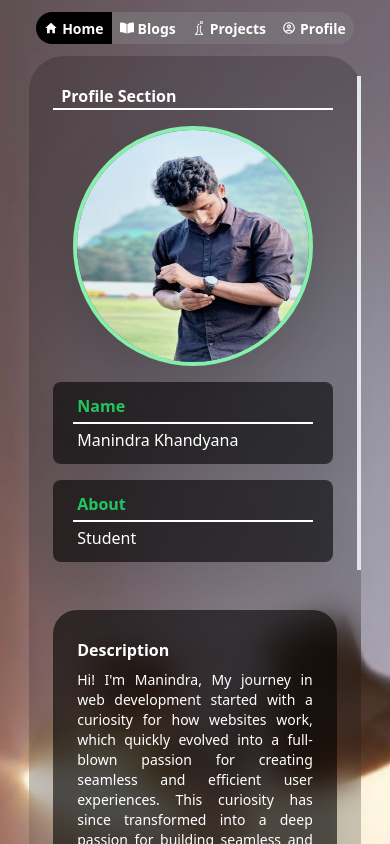
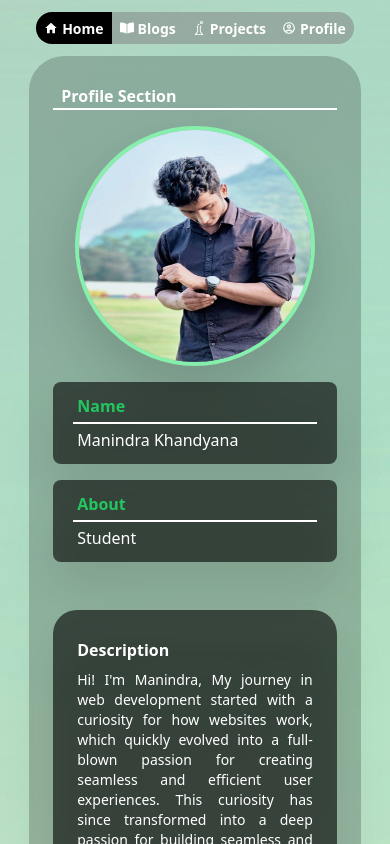
Before and after one commit to Manindra289/responsive_portfolio, a React (Create React App) app: page /Profile in a window 390 px wide. Shown: the top 844 px of the page. Built offline with nearby package versions, Linux system fonts and the light colour scheme.

Commit message:
minimal changes

```diff
--- a/src/App.css
+++ b/src/App.css
@@ -41,6 +41,13 @@ html{
   background-position: center;
 
 }
+@media (max-width: 1024px) {
+  html {
+    background-image: url('./assets/background3.jpg');
+    background-position: center;
+  }
+}
+
 *::selection{
   background-color: rgb(219 39 119);
 }
--- a/src/components/BlogPage/BlogPage.js
+++ b/src/components/BlogPage/BlogPage.js
@@ -35,7 +35,7 @@ const BlogPage = () => {
   return (
     <div className=' w-[100vw] lg:h-[100vh] lg:grid-rows-1 lg:grid-cols-1 grid grid-cols-1'>
       <div className=' max-lg:flex max-lg:flex-col lg:grid lg:grid-rows-8 lg:grid-cols-12 max-lg:mt-14 lg:self-center justify-self-center lg:h-[85vh] w-[85vw] smallest_scn' >
-      <div className='lg:row-span-8 lg:col-span-3 col-span-9  md:col-span-2  border-r-4 p-2 mt-5 mb-5 px-4 '>
+      <div className='lg:row-span-8 lg:col-span-3 col-span-9  md:col-span-2  lg:border-r-4 p-2 mt-5 mb-5 px-4 '>
       <div className='lg:row-span-1 col-span-9'>
             <h1  className='2xl:text-5xl text-white max-sm:p-0 p-[0.1rem] pl-0 max-sm:text-base text-xl ml-[1.5rem] font-bold'>Blogs Category</h1>
             <hr className='border-white align-middle mx-4'/>
--- a/src/components/ProfilePage/ProfilePage.js
+++ b/src/components/ProfilePage/ProfilePage.js
@@ -16,7 +16,7 @@ const ProfilePage = () => {
   return (
     <div className=' w-[100vw] lg:h-[100vh] lg:grid-rows-1 lg:grid-cols-1 grid grid-cols-1'>
       <div className=' max-lg:flex max-lg:flex-col lg:grid lg:grid-rows-8 lg:grid-cols-12 max-lg:mt-14 lg:self-center justify-self-center lg:h-[85vh] w-[85vw] smallest_scn' >
-          <div className='lg:row-span-8 lg:col-span-4 border-r-4 p-2 mt-5 mb-5'>
+          <div className='lg:row-span-8 lg:col-span-4 lg:border-r-4 p-2 mt-5 mb-5'>
           <h1  className='2xl:text-5xl text-white max-sm:p-0 p-[0.1rem] pl-0 max-sm:text-base text-xl ml-[1.5rem] font-bold'>Profile Section</h1>
           <hr className='border-white align-middle mx-4'/>
 
--- a/src/components/ProjectPage/ProjectPage.js
+++ b/src/components/ProjectPage/ProjectPage.js
@@ -36,7 +36,7 @@ const ProjectPage = () => {
 
     <div className=' w-[100vw] lg:h-[100vh] lg:grid-rows-1 lg:grid-cols-1 grid grid-cols-1'>
       <div className=' max-lg:flex max-lg:flex-col lg:grid lg:grid-rows-8 lg:grid-cols-12 max-lg:mt-14 lg:self-center justify-self-center lg:h-[85vh] w-[85vw] smallest_scn' >
-          <div className='lg:row-span-8 lg:col-span-3 col-span-9  md:col-span-2  border-r-4 p-2 mt-5 mb-5 px-4 '>
+          <div className='lg:row-span-8 lg:col-span-3 col-span-9  md:col-span-2  lg:border-r-4 p-2 mt-5 mb-5 px-4 '>
                 <div className='lg:row-span-1 col-span-9'>
                     <h1  className='2xl:text-5xl text-white max-sm:p-0 p-[0.1rem] pl-0 max-sm:text-base text-xl ml-[1.5rem] font-bold'>Projects</h1>
                     <hr className='border-white align-middle mx-4'/>
@@ -71,7 +71,7 @@ const ProjectPage = () => {
                 <IoIosArrowRoundBack onClick={()=>{ setproject_visible(false) }} className='inline cursor-pointer hover:bg-green-400 rounded-full p-0 ' fontSize={'2rem'} />
                 <h1 className='align-baseline pl-1'> {project[0].title} </h1>
               </div> */}
-              <h1 className=' font-bold text-center w-[100%]'> {project[0].title}</h1>
+              <h1 className='text-2xl max-sm:text-xl font-bold text-center w-[100%]'> {project[0].title}</h1>
               </div>
           {/* <IoIosArrowRoundBack onClick={()=>{ setblog_visible(false) }} className='inline p-0 hover:text-green-500' fontSize={'2rem'} /> <div className='inline-block w-[100%]'> <h1 className='inline-block  px-6 py-4 font-bold text-center'>     {current_blog.title}</h1> </div> */}
             <p className='px-6 pb-4 selection:bg-pink-600'>{project[0].description}</p>
```
